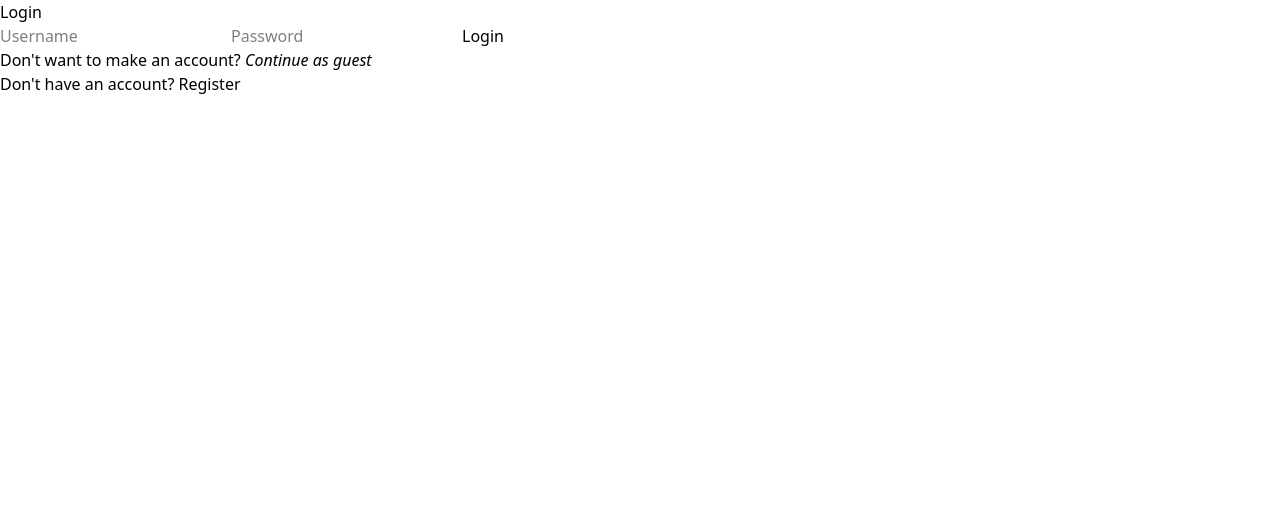
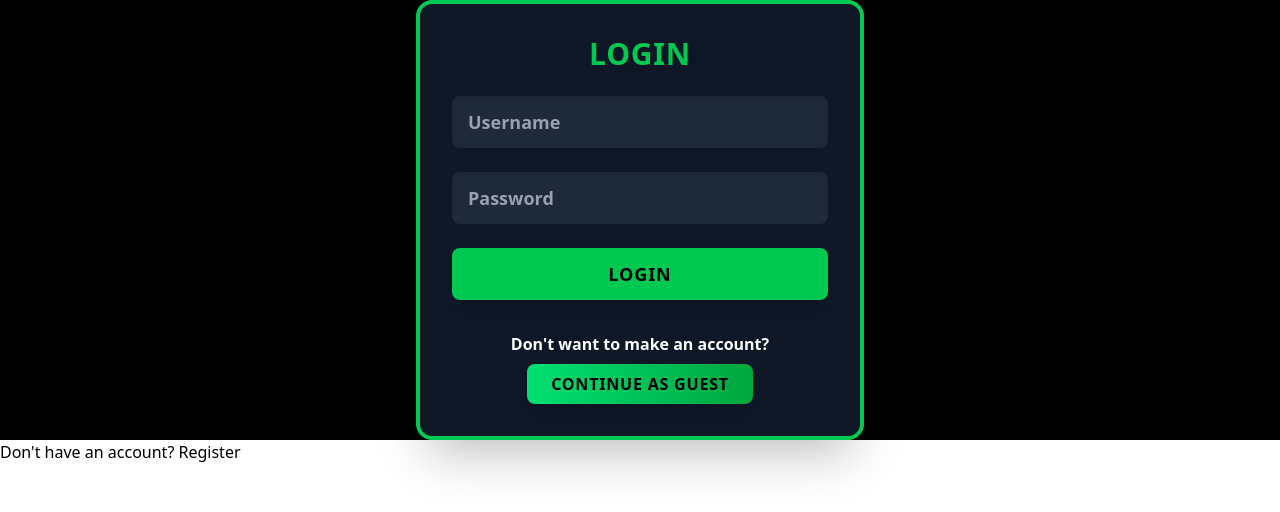
Before and after one commit to Sal-Adrian/SelectMonarchs, a React (Vite) app in the folder frontend/: page /login in a window 1280 px wide. Shown: the top 512 px of the page. Built offline with nearby package versions, Linux system fonts and the light colour scheme; no server answers.

Commit message:
Updated frontend visuals for login form

```diff
--- a/frontend/src/components/Form.jsx
+++ b/frontend/src/components/Form.jsx
@@ -41,27 +41,38 @@ function Form({ route, method }) {
     }
 
     return (
-        <div>
-            <form onSubmit={handleSubmit}>
-                <h1>{name}</h1>
+        <div className="flex items-center justify-center bg-black">
+            <div className="w-full max-w-md bg-gray-900 rounded-2xl shadow-2xl p-8 border-4 border-green-500">
+                <form onSubmit={handleSubmit} className="flex flex-col gap-6">
+                    <h1 className="text-3xl font-extrabold text-green-500 text-center tracking-wide uppercase font-sans drop-shadow-lg">{name}</h1>
                     <input
                         type='text'
                         value={username}
                         onChange={(e) => setUsername(e.target.value)}
                         placeholder='Username'
+                        className="px-4 py-3 rounded-lg bg-gray-800 text-white placeholder-gray-400 focus:outline-none focus:ring-2 focus:ring-green-500 font-bold text-lg shadow-inner"
                     />
                     <input
                         type='password'
                         value={password}
                         onChange={(e) => setPassword(e.target.value)}
                         placeholder='Password'
+                        className="px-4 py-3 rounded-lg bg-gray-800 text-white placeholder-gray-400 focus:outline-none focus:ring-2 focus:ring-green-500 font-bold text-lg shadow-inner"
                     />
-                <button type='submit'>
+                    <button type='submit' className="bg-green-500 hover:bg-green-600 text-black font-extrabold py-3 rounded-lg shadow-lg transition-colors text-lg tracking-wider uppercase cursor-pointer">
                         {name}
                     </button>
                 </form>
-
-            <p>Don't want to make an account? <i style={{cursor: 'pointer'}} onClick={handleGuest}>Continue as guest</i></p>
+                <div className="mt-8 flex flex-col items-center">
+                    <span className="text-white mb-2 font-semibold">Don't want to make an account?</span>
+                    <button
+                        onClick={handleGuest}
+                        className="bg-gradient-to-r from-green-400 to-green-600 hover:from-green-500 hover:to-green-700 text-black font-extrabold py-2 px-6 rounded-lg shadow-lg transition-all text-base tracking-wider uppercase focus:outline-none focus:ring-2 focus:ring-green-500 cursor-pointer"
+                    >
+                        Continue as Guest
+                    </button>
+                </div>
+            </div>
         </div>
     )
 }
--- a/frontend/src/components/Navbar.jsx
+++ b/frontend/src/components/Navbar.jsx
@@ -10,17 +10,23 @@ function Navbar() {
     useEffect(() => {
         (async () => {
             await api.get(`/bookies/profile/${username}/`)
-            .then((res) => res.data)
-            .then((data) => {
-                setUser(data);
-            })
-            .catch((err) => alert(err));
+                .then((res) => res.data)
+                .then((data) => {
+                    setUser(data);
+                })
+                .catch((err) => alert(err));
         })();
     }, []);
 
     const handleLogout = () => {
         localStorage.clear();
         navigate('/login');
+    };
+
+    const handleDeposit = () => {
+        const newBalance = (Number(user.balance) + 1000).toFixed(2);
+        api.patch(`/bookies/balance/${username}/`, { balance: newBalance }).catch((err) => alert(err));
+        setUser({ ...user, balance: newBalance });
     };
 
     return (
@@ -31,6 +37,9 @@ function Navbar() {
                         Select<span className="text-green-500">Monarchs</span>
                     </span>
                     <div className="flex flex-col md:flex-row items-center mt-2 md:mt-0">
+                        <button className="text-white mr-0 md:mr-1 mb-2 md:mb-0 bg-stone-900 hover:bg-green-950 transition-colors duration-200 px-3 py-1 rounded-full border border-green-500 cursor-pointer" onClick={handleDeposit}>
+                            +$1000
+                        </button>
                         <span className="text-white font-semibold mr-0 md:mr-6 mb-2 md:mb-0 bg-stone-900 px-3 py-1 rounded-full border border-green-500">
                             Balance: ${user.balance}
                         </span>
```
Lines whose indentation alone changed are shown as unchanged.
